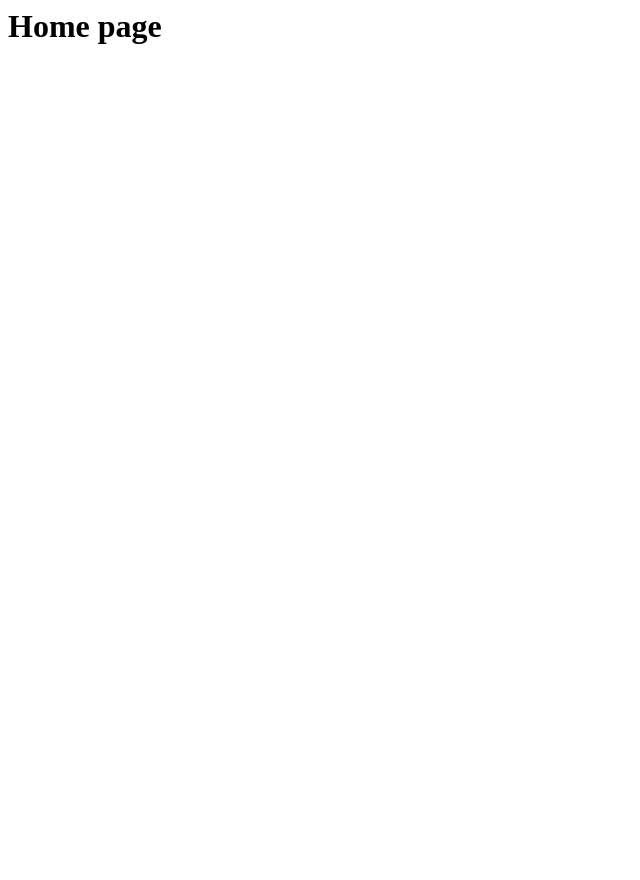
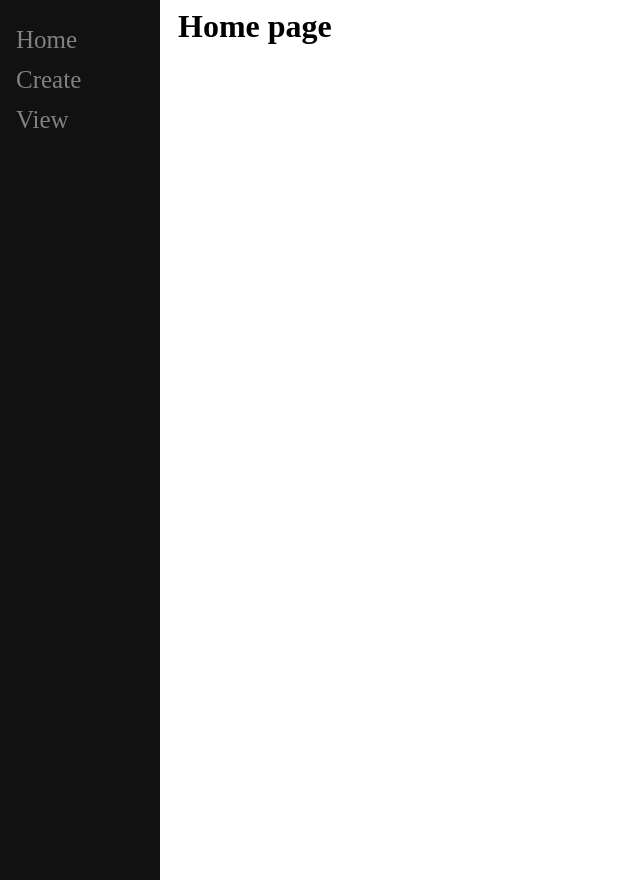
Before and after one commit to tehcbing/Django-Tutorial, a Django app: page / in a window 1280 px wide. Before the commit the part shown is almost empty. Shown: the whole page, without its empty margins (0-640 px from the left). Run offline with Django 4.2, Linux system fonts and the light colour scheme.

Commit message:
Tech with Tim Django Tutorial Part 7

```diff
--- a/mysite/main/templates/main/base.html
+++ b/mysite/main/templates/main/base.html
@@ -1,9 +1,48 @@
 <html>
 <head>
+
+	<!-- a period represents a class-->
+	<style type="text/css">
+		.sidenav {
+			height: 100%;
+			width: 160px;
+			position: fixed;
+			z-index:1;
+			top: 0;
+			left: 0;
+			background-color: #111;
+			overflow-x:  :hidden;
+			padding-top: 20px;
+		}
+
+		.sidenav a {
+			padding: 6px 8px 6px 16px;
+			text-decoration: none;
+			font-size: 25px;
+			color:  #818181;
+			display: block;
+		}
+
+		.sidenav a:hover {
+			color: #f1f1f1;
+		}
+
+		.main {
+			margin-left: 160px;
+			padding: 0px 10px;
+		}
+
+	</style>
+
 	<title>{% block title %}Angie's website{% endblock %} </title>
 </head>
 <body>
-	<div id="content", name="content">
+	<div class="sidenav">
+		<a href="/home">Home</a>
+		<a href="/create">Create</a>
+		<a href="/2">View</a>
+	</div>
+	<div id="content", name="content", class="main">
 		<!-- this block can be overriden by child html pages -->
 		{% block content %}
 
```
